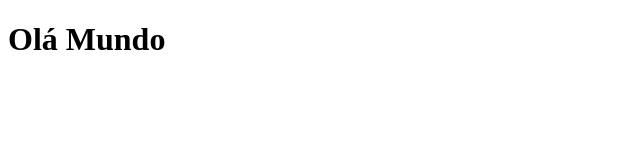
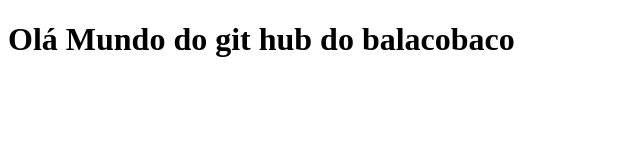
Before and after one commit to Helio-Hugo/teste-vscode, a plain HTML site: page index.html in a window 1280 px wide. Shown: the whole page, without its empty margins (0-640 px from the left). Drawn offline with Linux system fonts and the light colour scheme.

Commit message:
Update header text in index.html

```diff
--- a/index.html
+++ b/index.html
@@ -6,6 +6,6 @@
     <title>Document</title>
 </head>
 <body>
-    <h1>Olá Mundo</h1>
+    <h1>Olá Mundo do git hub do balacobaco</h1>
 </body>
 </html>
```
